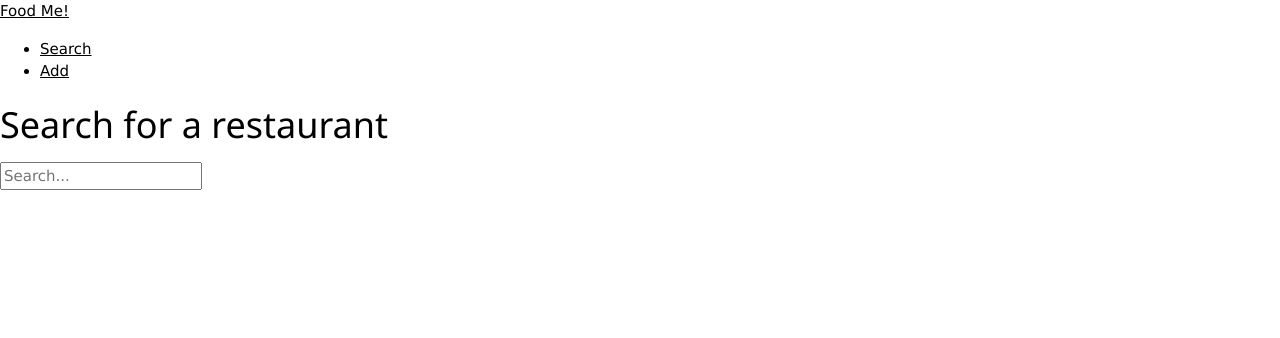
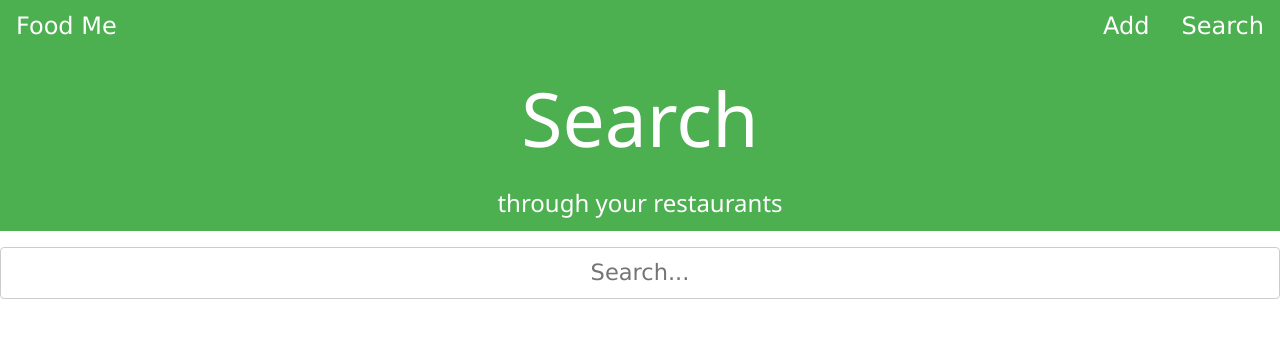
Before and after one commit to Blaine-Reid/wow_project, a Django app: page /search/ in a window 1280 px wide. Shown: the top 338 px of the page. Run offline with Django 4.2, Linux system fonts and the light colour scheme.

Commit message:
'last-min-fixes-styling'

```diff
--- a/food_me/food_me/settings.py
+++ b/food_me/food_me/settings.py
@@ -117,11 +117,11 @@ USE_TZ = True
 # Static files (CSS, JavaScript, Images)
 # https://docs.djangoproject.com/en/4.0/howto/static-files/
 
-STATIC_URL = 'food_review/static/'
+STATIC_URL = 'food_me/food_review/static/'
 
 # Default primary key field type
 # https://docs.djangoproject.com/en/4.0/ref/settings/#default-auto-field
 
 DEFAULT_AUTO_FIELD = 'django.db.models.BigAutoField'
 
-APPEND_SLASH=False
+APPEND_SLASH = False
--- a/food_me/food_review/static/css/styles.css
+++ b/food_me/food_review/static/css/styles.css
@@ -1,3 +1,14 @@
-nav{ background-color: 'blue'}
-input[type="checkbox"]{ border: 1px solid black !important;}
-body{ background-color: 'blue'}
+#id_tag {
+  display: flex;
+  flex-direction: row;
+  flex-wrap: wrap;
+  justify-content: space-around;
+}
+
+#forms select {
+  padding: 8px;
+  display: block;
+  border: none;
+  border-bottom: 1px solid #ccc;
+  width: 100%;
+}
--- a/food_me/food_review/templates/base.html
+++ b/food_me/food_review/templates/base.html
@@ -7,12 +7,12 @@
     <meta name="viewport" content="width=device-width, initial-scale=1.0" />
     <!-- Compiled and minified CSS -->
     <!-- <link rel="stylesheet" href="https://cdnjs.cloudflare.com/ajax/libs/materialize/1.0.0/css/materialize.min.css"> -->
-    <link rel="stylesheet" href="https://www.w3schools.com/w3css/4/w3.css">
+    <link rel="stylesheet" href="https://www.w3schools.com/w3css/4/w3.css" />
     <link
-    rel="stylesheet"
-    type="text/css"
-    href="{% static 'css/styles.css' %}"
-  />
+      rel="stylesheet"
+      type="text/css"
+      href="{% static 'css/styles.css' %}"
+    />
     <!-- Compiled and minified JavaScript -->
     <!-- <script src="https://cdnjs.cloudflare.com/ajax/libs/materialize/1.0.0/js/materialize.min.js"></script> -->
 
--- a/food_me/food_review/templates/nav_bar.html
+++ b/food_me/food_review/templates/nav_bar.html
@@ -1,12 +1,16 @@
-
-
-<nav>
-    <div class="nav-wrapper">
-      <a href="/" class="brand-logo">Food Me!</a>
-      <ul id="nav-mobile" class="right hide-on-med-and-down">
-        <li><a href="/search">Search</a></li>
-        <li><a href="/add">Add</a></li>
-
-      </ul>
-    </div>
-  </nav>
+<nav class="w3-bar w3-green">
+  <a href="/" class="w3-button w3-green w3-round w3-xlarge"> Food Me </a>
+  <a
+    href="/search"
+    class="w3-button w3-green w3-round w3-xlarge w3-right"
+    style="height: 100%"
+    title="Search for a restaurant"
+    >Search</a
+  >
+  <a
+    href="/add"
+    class="w3-button w3-green w3-round w3-xlarge w3-right"
+    title="Add a restaurant"
+    >Add</a
+  >
+</nav>
--- a/food_me/food_review/templates/review.html
+++ b/food_me/food_review/templates/review.html
@@ -5,7 +5,7 @@
         <div class="modal-content">
             <div class="modal-header">
                 <h5 class="modal-title" id="exampleModalLabel">Add a review</h5>
-                <button type="button" class="btn-close" data-bs-dismiss="modal" aria-label="Close"></button>
+
                 </div>
                 <div class="modal-body">
                     <form action="{% url 'restaurant' restaurant_id %}"" method="post">
@@ -18,7 +18,6 @@
 
                 </div>
                 <div class="modal-footer">
-                <button type="button" class="btn btn-secondary" data-bs-dismiss="modal">Close</button>
                 <input type="submit" class="btn btn-primary" value="Submit">
             </div>
         </form>
--- a/food_me/food_review/templates/search.html
+++ b/food_me/food_review/templates/search.html
@@ -3,33 +3,66 @@
 {% block title %}Food Me - Find Your Favorite Food{% endblock title %}
 
 <!-- Content Section -->
-{% block content %}
-{% include 'nav_bar.html' %}
-<h1>Search for a restaurant</h1>
-<form action="{% url 'search' %}" method="get">
-  {% csrf_token %}
-  <input name="q" type="text" placeholder="Search..." />
+{% block content %} {% include 'nav_bar.html' %}
+<header
+  class="w3-container w3-green w3-cell w3-center w3-cell-middle"
+  style="width: 100vw; height: 20vh"
+>
+  <h1 style="font-size: 5rem">Search</h1>
+  <h3>through your restaurants</h3>
+</header>
+
+<form action="{% url 'search' %}" method="get" class="w3-margin-top">
+    <div
+      class="w3-cell w3-center w3-cell-middle"
+      style="width: 100vw; font-size:1.5rem;"
+    >
+    {% csrf_token %}
+    <input
+      name="q"
+      type="text"
+      placeholder="Search..."
+      class="w3-input w3-hover-light-grey w3-animate-opacity w3-center w3-border w3-round"
+    />
+  </div>
 </form>
 
-{% for restaurant in restaurants %}
+{% comment %} CARD WRAPPER {% endcomment %}
+<div
+class="w3-margin-top w3-margin-bottom"
+style="display:flex; flex-direction:column; justify-content:center; align-items:center"
+>
 
-<div class="card bg-light" style="width: 20rem">
-  <div class="card-header bg-info">
-    <div class="row">
-      <h5 class="col-9">{{ restaurant.name|capfirst }}</h5>
-      <span class="col">{{restaurant.avg_rating}}</span>
-    </div>
-  </div>
-  <div class="card-body">
-    <p class="card-text">{{ restaurant.street_address}}</p>
-    <p class="card-text">
-      {{ restaurant.city|capfirst}}, {{ restaurant.state|upper}}
-      {{restaurant.zip}}
-    </p>
-    <p class="card-text">{{ restaurant.phone}}</p>
-    <a href="{% url 'restaurant' restaurant.id %}" class="btn btn-primary"
-      >More Info</a
-    >
-  </div>
+  {% for restaurant in restaurants %}
+  {% comment %} CARDS {% endcomment %}
+  <div class="w3-card-4 w3-round w3-margin-top" style="width:30vw">
+    <header
+    class="w3-display-container w3-green"
+    style="height:100px;">
+      <h2
+      class="w3-display-middle">{{ restaurant.name|capfirst}}</h2>
+      <p
+      class="w3-display-right w3-margin-right"
+      title="Average Rating of Restaurant">
+      {{restaurant.avg_rating}}</p>
+</header>
+
+<div class="w3-container w3-center">
+  <p class="card-text">{{ restaurant.street_address|upper}}</p>
+
+      <p class="card-text">
+        {{ restaurant.city|upper}}, {{ restaurant.state|upper}}  {{restaurant.zip}}
+      </p>
+      <p class="card-text">{{ restaurant.phone}}</p>
+</div>
+
+
+<a href="{% url 'restaurant' restaurant.id %}" class="w3-button w3-green w3-large w3-block"
+        >More Info</a
+      >
+
+
 </div>
 {% endfor %} {% endblock content %}
+</div>
+</div>
--- a/food_me/food_review/views.py
+++ b/food_me/food_review/views.py
@@ -1,10 +1,10 @@
 from xml.etree.ElementTree import Comment
 from django.http import QueryDict
-from django.shortcuts import render
+from django.shortcuts import render, redirect
 from datetime import datetime
 from django.views import View
 from food_review.models import Restaurant, TypeOfFood, Tag, Comment
-from food_review.forms import AddRestaurant
+from food_review.forms import AddRestaurant, AddRestaurantTags
 # Create your views here.
 
 
@@ -32,6 +32,7 @@
 
 
 class SearchView(View):
+    '''Search for a restaurant'''
 
     def get(self, request):
 
@@ -53,9 +54,11 @@
 
 
 class AddRestaurantView(View):
+    '''Add a restaurant'''
+
     def get(self, request):
         tags = Tag.objects.all()
-        return render(request, "add_restaurant.html", {"AddRestaurant": AddRestaurant, "tags": tags})
+        return render(request, "add_restaurant.html", {"AddRestaurant": AddRestaurant, "tags": tags,  "AddRestaurantTags": AddRestaurantTags})
 
     def post(self, request):
         restaurant = {
@@ -71,10 +74,11 @@
         new_restaurant = Restaurant.objects.create(**restaurant)
         new_restaurant.tags.set(request.POST.getlist("tag"))
 
-        return render(request, "add_restaurant.html", {"AddRestaurant": AddRestaurant})
+        return render(request, "add_restaurant.html", {"AddRestaurant": AddRestaurant, "AddRestaurantTags": AddRestaurantTags})
 
 
 class RestaurantProfile(View):
+    '''View comments and details of restaurant'''
 
     def get(self, request, restaurant_id):
         return RenderRestaurant(request, restaurant_id)
@@ -92,19 +96,22 @@
 
 
 class Comments(View):
+    '''Modifying comments of a restaurant'''
+
     def post(self, request, restaurant_id, comment_id):
 
         comment = Comment.objects.get(id=comment_id)
-        print(comment)
 
-        # # UPDATE TASK
+        # # UPDATE COMMENT
         if 'patch' in request.POST:
             comment.body = request.POST['content']
             comment.date_updated = datetime.today()
             comment.rating = request.POST['rating']
             comment.save()
 
+        # DELETE A COMMENT
         if 'delete' in request.POST:
             comment.delete()
+            return redirect(f'/restaurant/{restaurant_id}')
 
         return RenderRestaurant(request, restaurant_id)
```
Also changed, not shown: food_me/food_review/forms.py (+16 -6 lines), food_me/food_review/templates/add_restaurant.html (+14 -13 lines), food_me/food_review/templates/index.html (+26 -2 lines), food_me/food_review/templates/restaurant_profile.html (+99 -39 lines).
